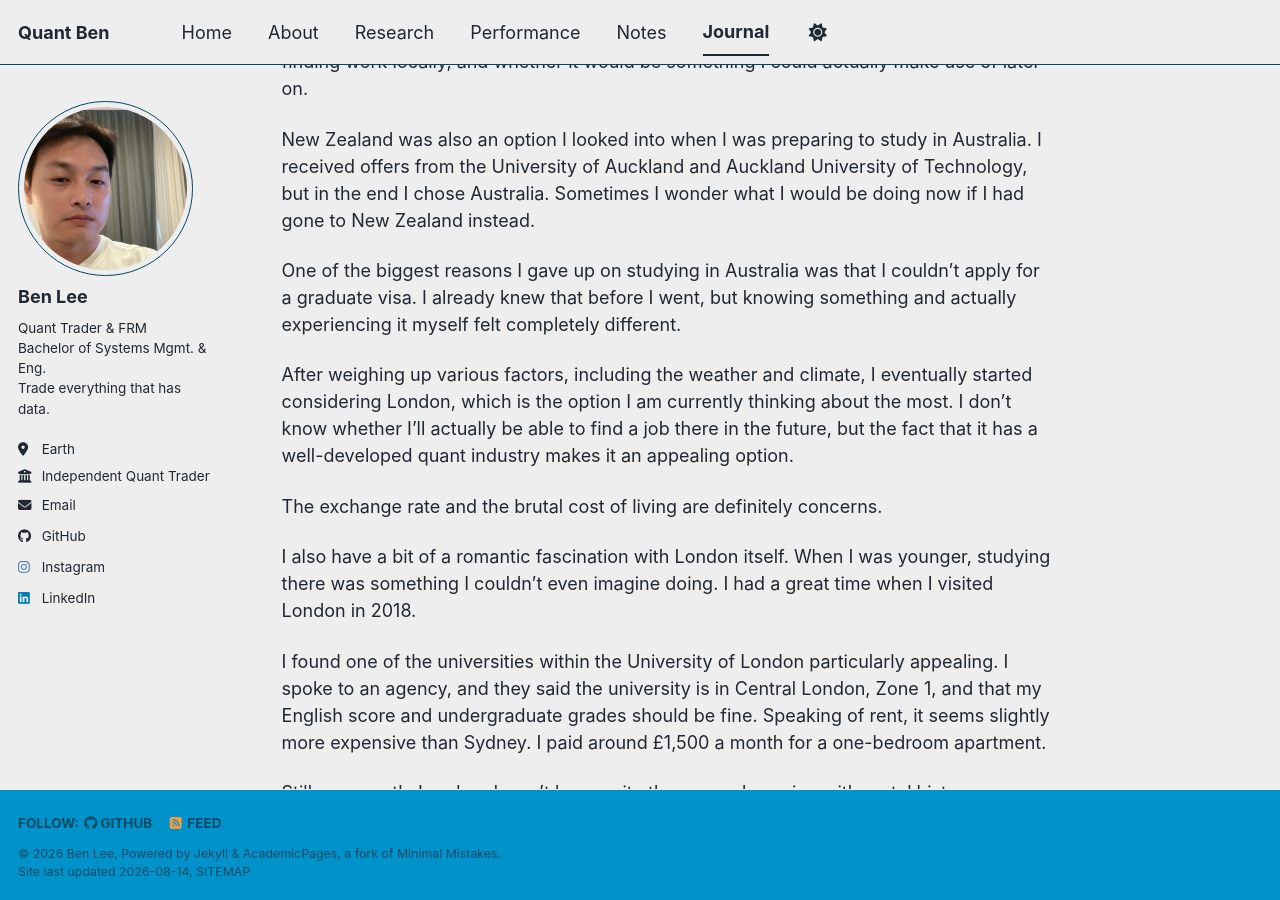
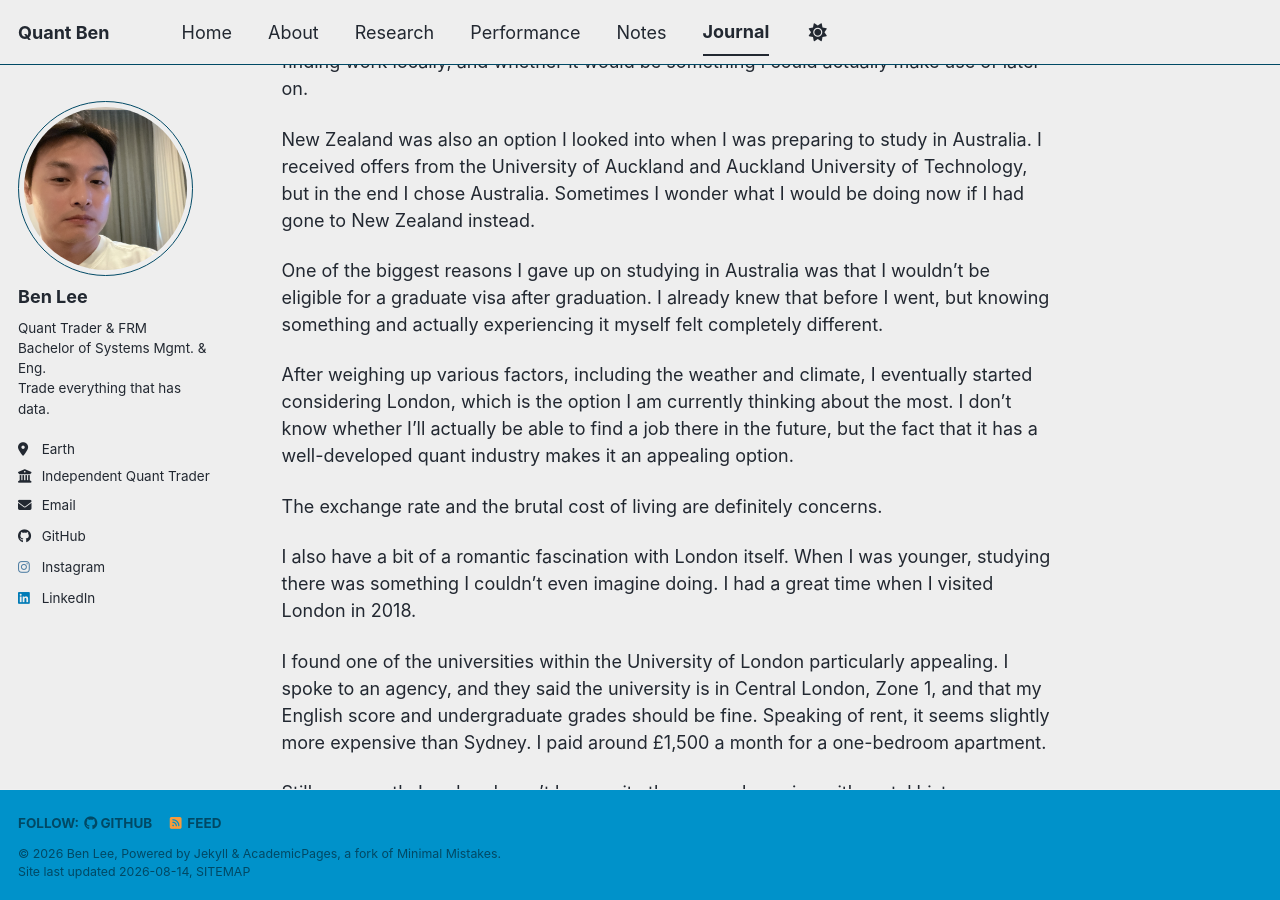
Before and after one commit to leebh1119/leebh1119.github.io, a Jekyll site: the page built from _journal/2026-08-14-thinking-about-studying-abroad-again.md, in a window 1280 px wide and 900 px high, scrolled down 799 px. Built offline with Jekyll 4.4.1, drawn with Linux system fonts in a browser that asks for light colours; a style sheet for code colours, icons or effects is not loaded.

Commit message:
changed journal

```diff
--- a/_journal/2026-08-14-thinking-about-studying-abroad-again.md
+++ b/_journal/2026-08-14-thinking-about-studying-abroad-again.md
@@ -25,7 +25,7 @@ I was thinking less about immigration and more about the subject itself, the pos
 
 New Zealand was also an option I looked into when I was preparing to study in Australia. I received offers from the University of Auckland and Auckland University of Technology, but in the end I chose Australia. Sometimes I wonder what I would be doing now if I had gone to New Zealand instead.
 
-One of the biggest reasons I gave up on studying in Australia was that I couldn't apply for a graduate visa. I already knew that before I went, but knowing something and actually experiencing it myself felt completely different.
+One of the biggest reasons I gave up on studying in Australia was that I wouldn't be eligible for a graduate visa after graduation. I already knew that before I went, but knowing something and actually experiencing it myself felt completely different.
 
 After weighing up various factors, including the weather and climate, I eventually started considering London, which is the option I am currently thinking about the most. I don't know whether I'll actually be able to find a job there in the future, but the fact that it has a well-developed quant industry makes it an appealing option.
 
```
